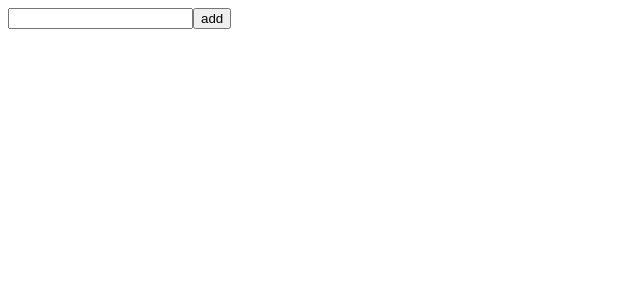
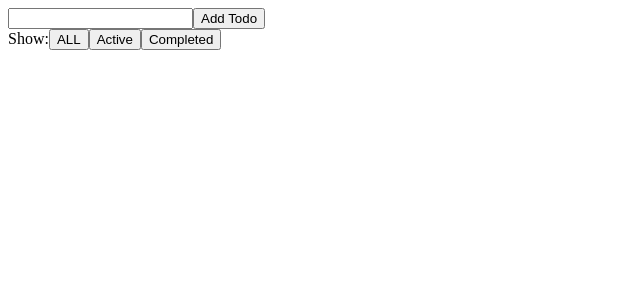
Before and after one commit to nkgrnkgr/styled-toolkit-todo, a React (Create React App) app: page / in a window 1280 px wide. Shown: the top 300 px of the page, without its empty margins (0-640 px from the left). Built offline with nearby package versions, Linux system fonts and the light colour scheme.

Commit message:
てきとうに

```diff
--- a/public/index.html
+++ b/public/index.html
@@ -1,43 +1,16 @@
 <!DOCTYPE html>
-<html lang="en">
+<html lang="jp">
   <head>
     <meta charset="utf-8" />
     <link rel="icon" href="%PUBLIC_URL%/favicon.ico" />
     <meta name="viewport" content="width=device-width, initial-scale=1" />
     <meta name="theme-color" content="#000000" />
-    <meta
-      name="description"
-      content="Web site created using create-react-app"
-    />
     <link rel="apple-touch-icon" href="%PUBLIC_URL%/logo192.png" />
-    <!--
-      manifest.json provides metadata used when your web app is installed on a
-      user's mobile device or desktop. See https://developers.google.com/web/fundamentals/web-app-manifest/
-    -->
     <link rel="manifest" href="%PUBLIC_URL%/manifest.json" />
-    <!--
-      Notice the use of %PUBLIC_URL% in the tags above.
-      It will be replaced with the URL of the `public` folder during the build.
-      Only files inside the `public` folder can be referenced from the HTML.
-
-      Unlike "/favicon.ico" or "favicon.ico", "%PUBLIC_URL%/favicon.ico" will
-      work correctly both with client-side routing and a non-root public URL.
-      Learn how to configure a non-root public URL by running `npm run build`.
-    -->
-    <title>React Redux App</title>
+    <title>ToDoApp</title>
   </head>
   <body>
     <noscript>You need to enable JavaScript to run this app.</noscript>
     <div id="root"></div>
-    <!--
-      This HTML file is a template.
-      If you open it directly in the browser, you will see an empty page.
-
-      You can add webfonts, meta tags, or analytics to this file.
-      The build step will place the bundled scripts into the <body> tag.
-
-      To begin the development, run `npm start` or `yarn start`.
-      To create a production bundle, use `npm run build` or `yarn build`.
-    -->
   </body>
 </html>
--- a/src/list/components/InputBox/InputBox.tsx
+++ b/src/list/components/InputBox/InputBox.tsx
@@ -9,7 +9,7 @@
   return (
     <div>
       <input type="text" onChange={onChange} />
-      <button onClick={onClick}>add</button>
+      <button onClick={onClick}>Add Todo</button>
     </div>
   );
 };
--- /dev/null
+++ b/src/list/components/VisibilityFilter/Container.tsx
@@ -0,0 +1,11 @@
+import React from "react";
+import VisibilityFilter from "./VisibilityFilter";
+
+const Container = () => {
+  const props = {
+  };
+
+  return <VisibilityFilter {...props} />;
+};
+
+export default Container;
--- /dev/null
+++ b/src/list/components/VisibilityFilter/VisibilityFilter.tsx
@@ -0,0 +1,18 @@
+import React from "react";
+
+interface Props {
+
+}
+
+const VisibilityFilter: React.FC<Props> = () => {
+  return (
+    <div>
+        Show:
+        <button>ALL</button>
+        <button>Active</button>
+        <button>Completed</button>
+    </div>
+  );
+};
+
+export default VisibilityFilter;
--- /dev/null
+++ b/src/list/components/VisibilityFilter/index.tsx
@@ -0,0 +1,3 @@
+import Container from "./Container";
+
+export default Container;
--- a/src/list/entry.tsx
+++ b/src/list/entry.tsx
@@ -1,8 +1,14 @@
 import React from "react";
-import InputBox from "./components/InputBox/index";
+import InputBox from "./components/InputBox";
+import VisibilityFilter from "./components/VisibilityFilter";
 
 const List = () => {
-  return <InputBox />;
+  return (
+    <React.Fragment>
+      <InputBox />
+      <VisibilityFilter />
+    </React.Fragment>
+  );
 };
 
 export default List;
--- /dev/null
+++ b/src/list/modules/inputBox/index.ts
@@ -0,0 +1 @@
+export const a = () => {}
```
